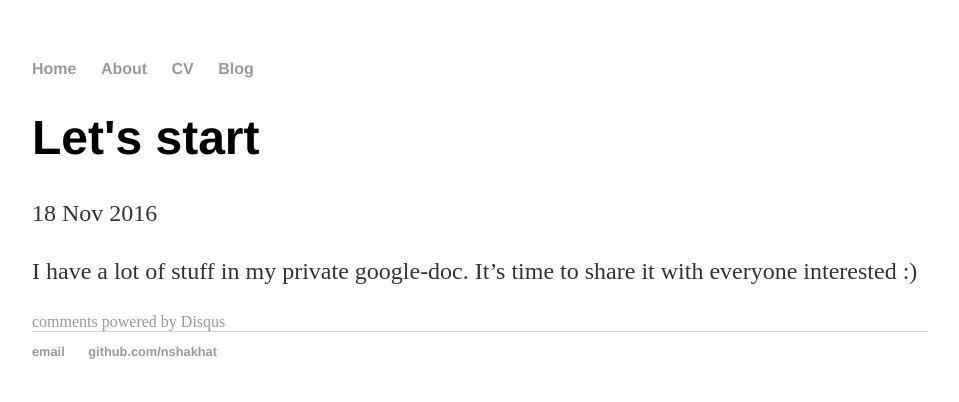
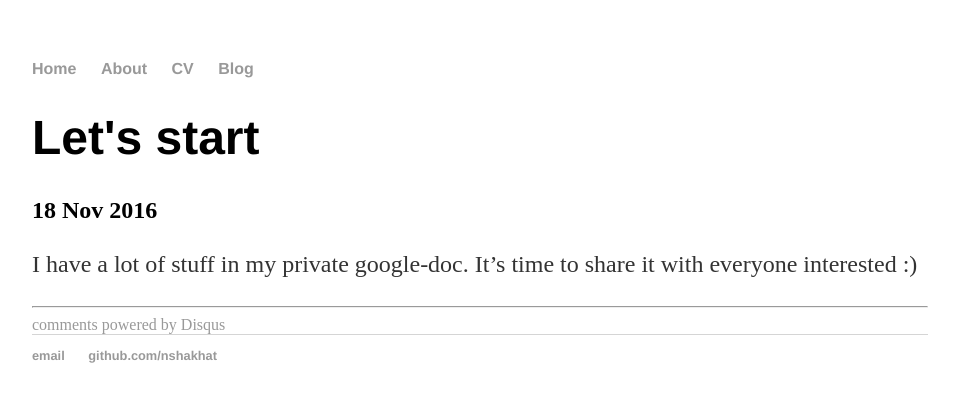
Before and after one commit to nshakhat/nshakhat.github.io, a Jekyll site: the page built from _posts/2016-11-18-launch.md, in a window 1280 px wide. Shown: the top 402 px of the page, without its empty margins (160-1119 px from the left). Built offline with Jekyll 4.4.1, drawn with Linux system fonts in a browser that asks for light colours; comment, search, counter and statistics services are not loaded.

Commit message:
Update post.html

```diff
--- a/_layouts/post.html
+++ b/_layouts/post.html
@@ -1,13 +1,27 @@
 ---
 layout: default
 ---
-<h1>{{ page.title }}</h1>
-<p class="meta">{{ page.date | date_to_string }}</p>
+<div class="notes">
+		<div class="note single">
+			<h1 class="title">{{ page.title }}</h1>
 
-<div class="post">
-  {{ content }}
-</div>
+			<h2 class="date"><info datetime="{{ page.date }}">
+				{{ page.date | date_to_string }} {% if page.author %} by {{ page.author }} {% endif %}
+			</info></h2>
+			<!-- Post content -->
+			<div class="notebody">
+				{{ content }}
+			</div>
+			<!-- Post info -->
+			<div class="noteinfo">
+			<!-- include some categories and tags maybe? -->
+			</div>
 
-<div class="notecomments">
-  {% include disqus.html %}
-</div>
+			<hr>
+
+			<!-- Post comments -->
+			<div class="notecomments">
+				{% include disqus.html %}
+			</div>
+		</div><!-- / .note .single -->
+</div><!-- /.notes -->
```
